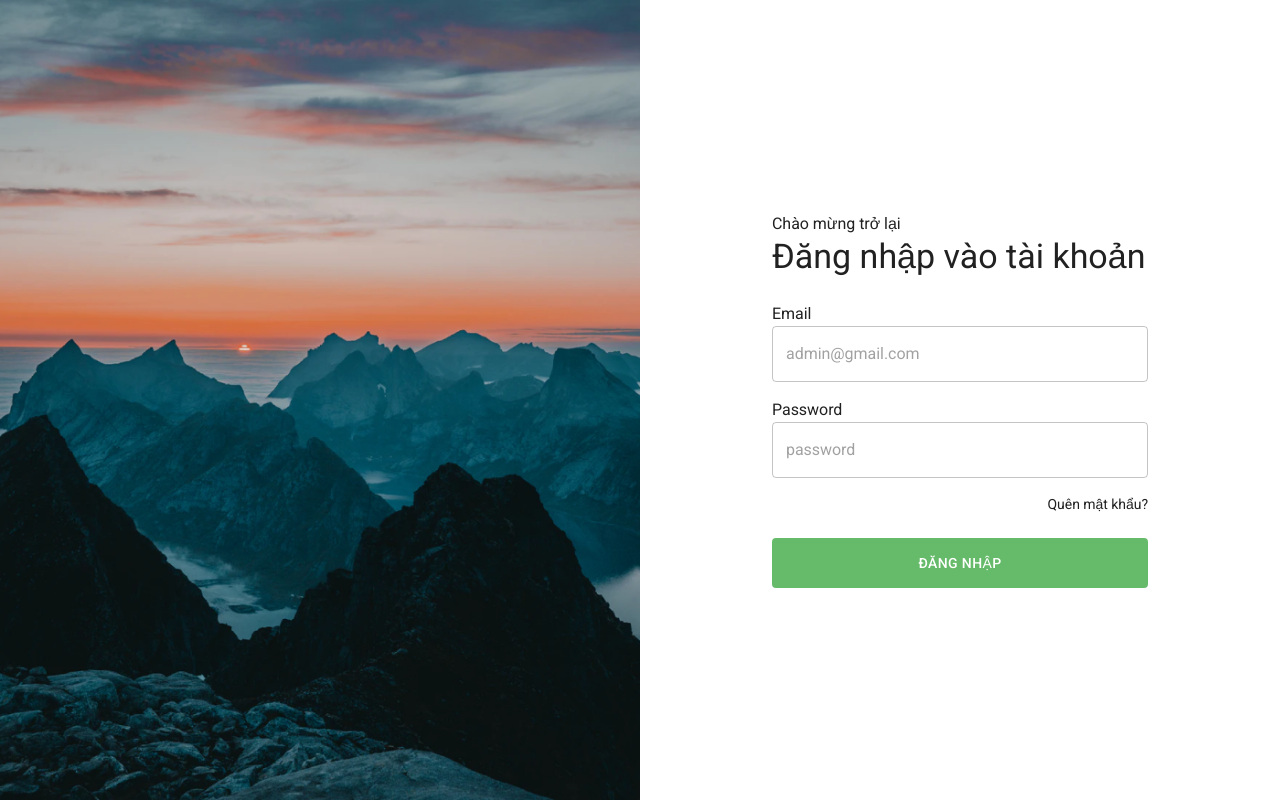
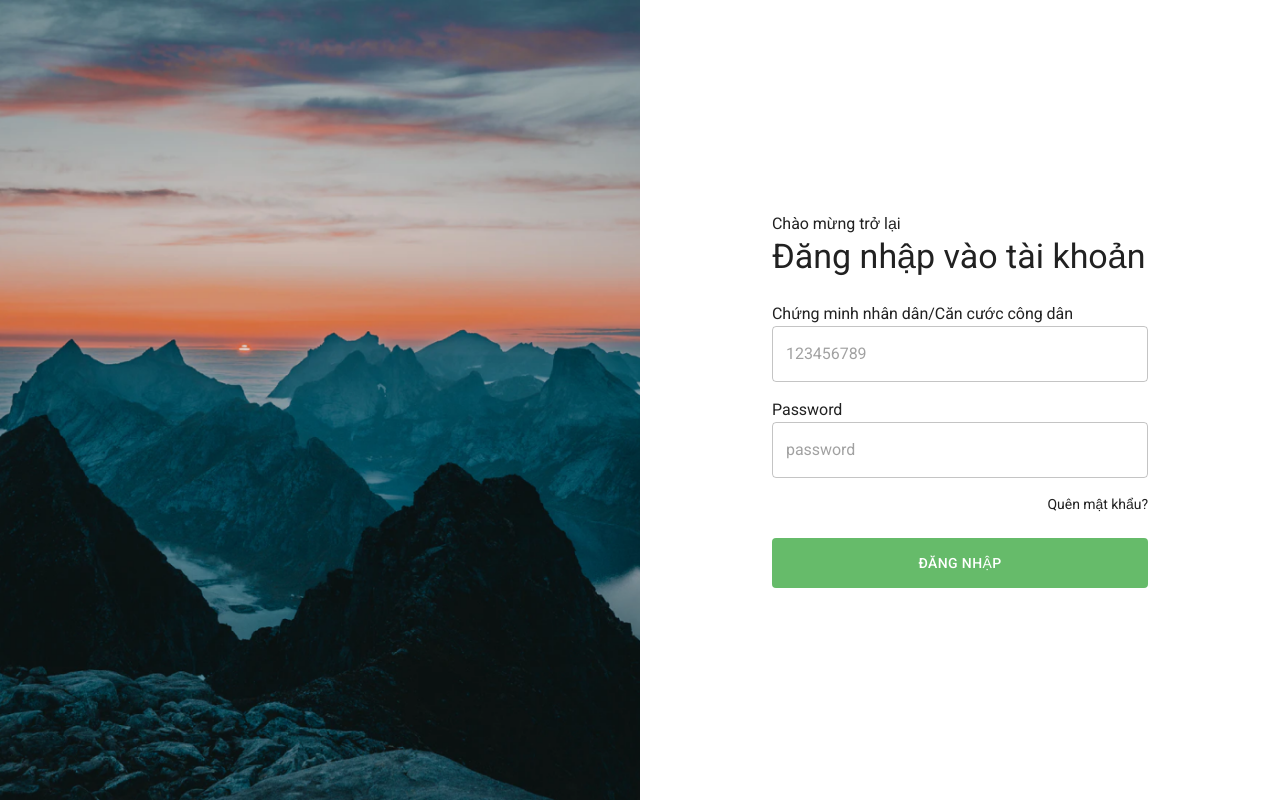
Before and after one commit to zinza-d2-training/long-react, a React (Create React App) app: page /login in a window 1280 px wide. Built offline with nearby package versions, Linux system fonts and the light colour scheme; the HTML template or start-up script is replaced by a standard one; a web font is replaced by a local one.

Commit message:
update UI

```diff
--- a/src/pages/Login/index.tsx
+++ b/src/pages/Login/index.tsx
@@ -33,12 +33,12 @@ const Login = () => {
               </Typography>
               <Box mb={2}>
                 <Typography component="label" variant="label">
-                  Email
+                  Chứng minh nhân dân/Căn cước công dân
                 </Typography>
                 <TextField
                   sx={{ root: { height: '50px' } }}
                   fullWidth
-                  placeholder="admin@gmail.com"
+                  placeholder="123456789"
                 />
               </Box>
               <Box mb={2}>
```
